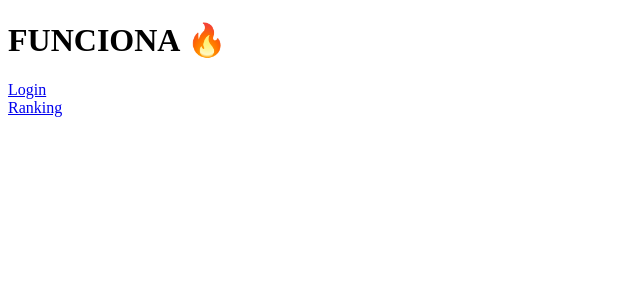
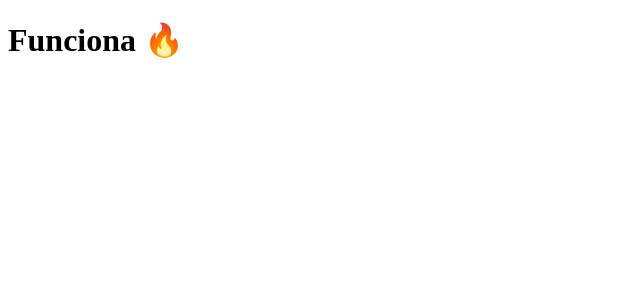
Before and after one commit to zanahJR/yonkou-level, a Next.js app: page / in a window 1280 px wide. Shown: the top 300 px of the page, without its empty margins (0-640 px from the left). Built offline with nearby package versions, Linux system fonts and the light colour scheme.

Commit message:
Update index.js

```diff
--- a/pages/index.js
+++ b/pages/index.js
@@ -1,10 +1,3 @@
 export default function Home() {
-  return (
-    <div>
-      <h1>FUNCIONA 🔥</h1>
-      <a href="/login">Login</a>
-      <br />
-      <a href="/ranking">Ranking</a>
-    </div>
-  );
+  return <h1>Funciona 🔥</h1>;
 }
```
